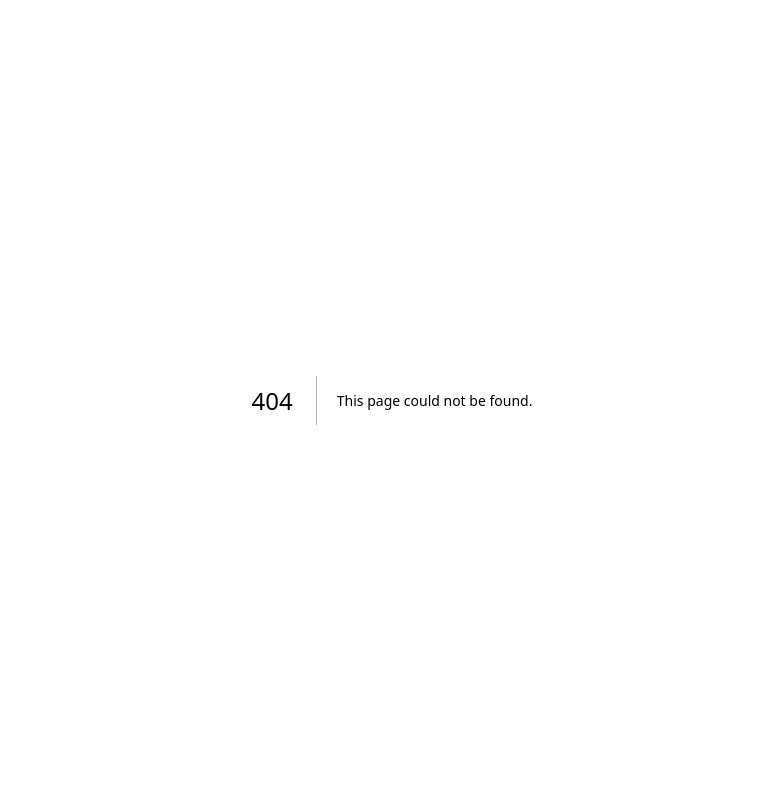
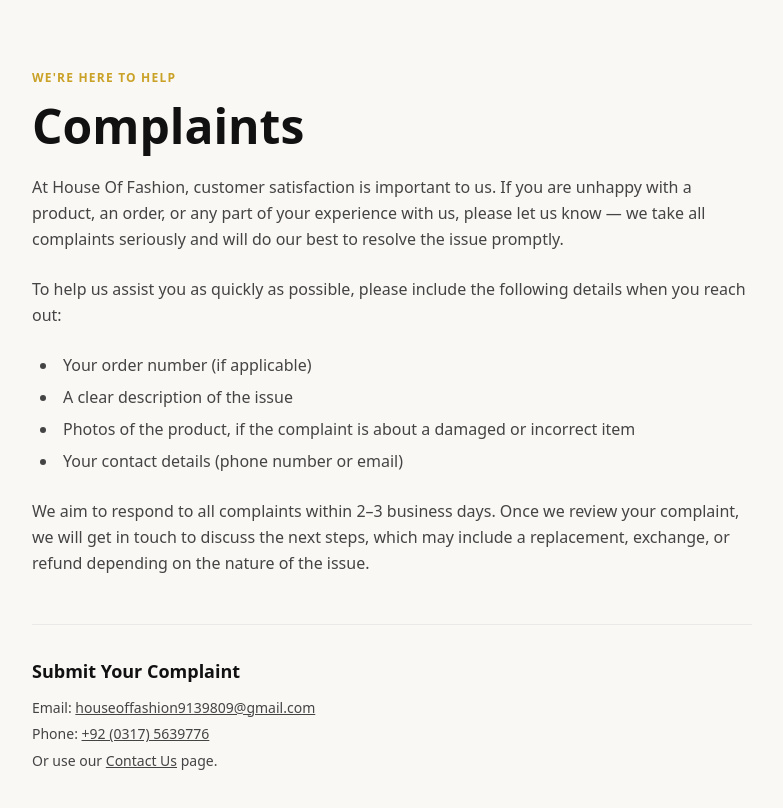
Before and after one commit to h3229633-hash/house-of-fashion-, a Next.js app: page /complaints in a window 1280 px wide. Before the commit this address had no page. Shown: the top 808 px of the page, without its empty margins (248-1031 px from the left). Built offline with nearby package versions, Linux system fonts and the light colour scheme.

Commit message:
Added complaints page

```diff
--- /dev/null
+++ b/app/complaints/page.tsx
@@ -0,0 +1,74 @@
+export const metadata = {
+  title: "Complaints - House Of Fashion",
+  description: "Have a complaint about your order or our service? Let House Of Fashion know and we'll work to resolve it.",
+};
+
+export default function ComplaintsPage() {
+  return (
+    <main className="max-w-3xl mx-auto px-6 py-16">
+      <span className="text-xs font-semibold tracking-widest uppercase text-(--color-gold)">
+        We&apos;re Here to Help
+      </span>
+
+      <h1 className="font-(family-name:--font-display) text-4xl md:text-5xl font-semibold mt-3 mb-6 text-[#111]">
+        Complaints
+      </h1>
+
+      <div className="space-y-6 text-[#444] leading-relaxed">
+        <p>
+          At House Of Fashion, customer satisfaction is important to us. If you are unhappy with a
+          product, an order, or any part of your experience with us, please let us know — we take all
+          complaints seriously and will do our best to resolve the issue promptly.
+        </p>
+
+        <p>
+          To help us assist you as quickly as possible, please include the following details when you
+          reach out:
+        </p>
+
+        <ul className="list-disc list-inside space-y-1.5 pl-2">
+          <li>Your order number (if applicable)</li>
+          <li>A clear description of the issue</li>
+          <li>Photos of the product, if the complaint is about a damaged or incorrect item</li>
+          <li>Your contact details (phone number or email)</li>
+        </ul>
+
+        <p>
+          We aim to respond to all complaints within 2–3 business days. Once we review your complaint,
+          we will get in touch to discuss the next steps, which may include a replacement, exchange, or
+          refund depending on the nature of the issue.
+        </p>
+      </div>
+
+      <div className="mt-12 border-t border-black/6 pt-8">
+        <h2 className="text-lg font-semibold text-[#111] mb-3">
+          Submit Your Complaint
+        </h2>
+        <div className="text-sm text-[#444] leading-relaxed space-y-1">
+          <p>
+            Email:{" "}
+            <a
+              href="mailto:houseoffashion9139809@gmail.com"
+              className="hover:text-(--color-gold) underline"
+            >
+              houseoffashion9139809@gmail.com
+            </a>
+          </p>
+          <p>
+            Phone:{" "}
+            <a href="tel:03175639776" className="hover:text-(--color-gold) underline">
+              +92 (0317) 5639776
+            </a>
+          </p>
+          <p>
+            Or use our{" "}
+            <a href="/contact-us" className="hover:text-(--color-gold) underline">
+              Contact Us
+            </a>{" "}
+            page.
+          </p>
+        </div>
+      </div>
+    </main>
+  );
+}
--- a/components/Footer.tsx
+++ b/components/Footer.tsx
@@ -16,6 +16,8 @@
   { label: 'Contact Us', href: '/contact-us' },
   { label: 'Terms and Conditions', href: '/terms-and-conditions' },
   { label: 'About Us', href: '/about-us' },
+    { label: 'About Us', href: '/complaints' },
+
 ];
 
 const SOCIALS = [
@@ -66,6 +68,8 @@
           <ul className="space-y-1.5 text-sm text-[#444]">
             <li><Link href="/about-us" className="hover:text-(--color-gold)">About Us</Link></li>
             <li><Link href="/contact-us" className="hover:text-(--color-gold)">Contact Us</Link></li>
+            <li><Link href="/complaints" className="hover:text-(--color-gold)">Complaints</Link></li>
+
           </ul>
         </div>
 
```
